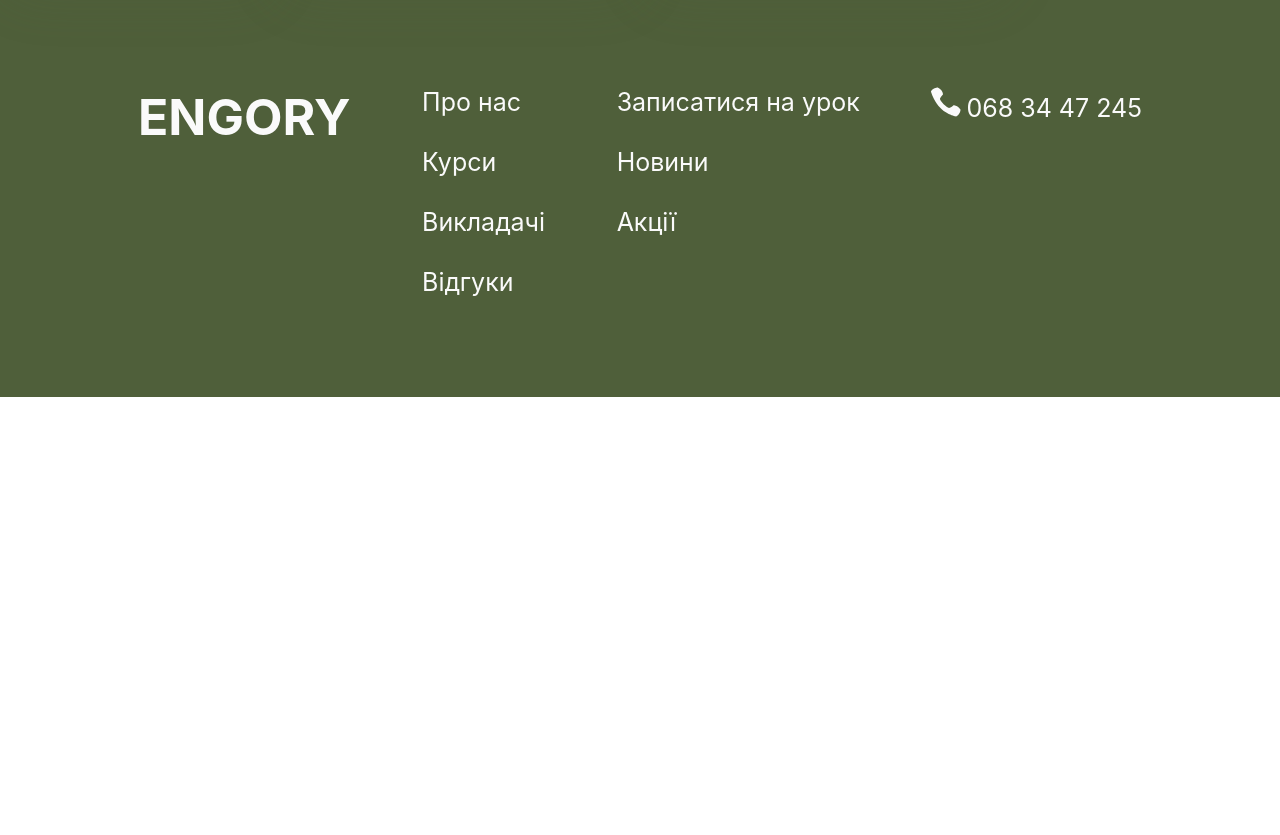
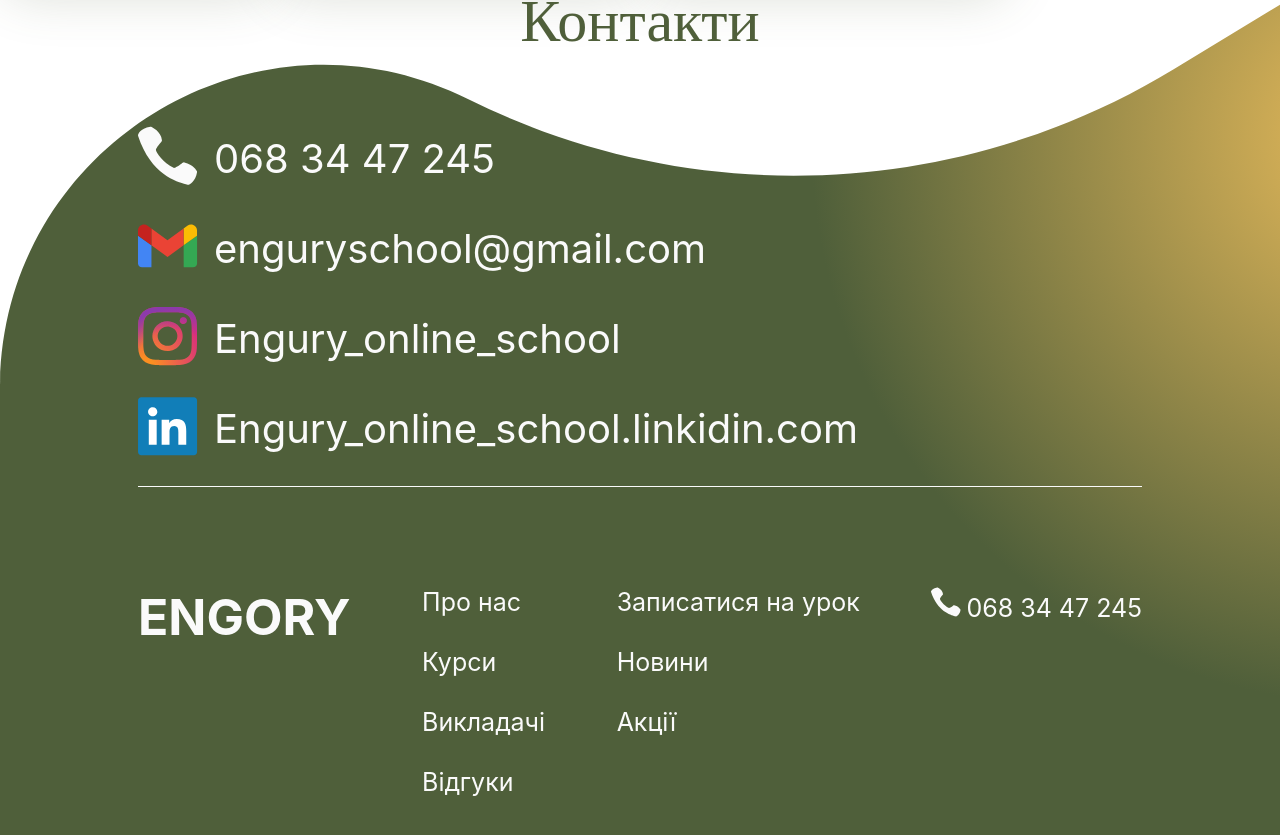
Before and after one commit to Hlib-Chyz/engury-school, a Next.js app: page / in a window 1280 px wide. Shown: the part 2160-2995 px from the top of the page. Before the commit the page ends 2557 px from the top, so only its background shows below. Built offline with nearby package versions, Linux system fonts and the light colour scheme.

Commit message:
feature: added contacts

```diff
--- a/components/contacts/contacts.module.scss
+++ b/components/contacts/contacts.module.scss
@@ -1,36 +1,37 @@
+.wrapper {
   .container {
-  padding: 100px 138px;
+    max-width: 1440px;
+    padding: 0 138px;
+    margin: 0 auto;
 
-  background-color: #4f5f3a;
+    h3 {
+      font-weight: 400;
+      font-size: 60px;
+      color: #4f5f3a;
 
-  display: flex;
-  justify-content: space-between;
-
-  color: #fafafa;
-
-  .logo {
-    font-weight: 700;
-    font-size: 50px;
+      margin-bottom: 70px;
+      text-align: center;
     }
 
     ul {
       li {
+        margin-bottom: 26px;
+
+        display: flex;
+        align-items: center;
+        .text {
           font-weight: 400;
-      font-size: 25px;
+          font-size: 40px;
+          color: #fafafa;
 
-      margin-bottom: 30px;
+          margin-left: 16px;
         }
-
-    li:last-child {
-      margin-bottom: 0;
       }
     }
 
-  .phone {
-    .number-phone {
-      font-weight: 400;
-      font-size: 25px;
-      margin-left: 5px;
+    .line {
+      height: 1px;
+      background-color: #fafafa;
     }
   }
 }
--- a/components/contacts/contacts.tsx
+++ b/components/contacts/contacts.tsx
@@ -1,7 +1,47 @@
-import styles from "./footer.module.scss";
+import styles from "./contacts.module.scss";
 import Image from "next/image";
 import phone from "@images/phone.svg";
+import email from "@images/email.svg";
+import instagram from "@images/instagram.svg";
+import linkedin from "@images/linkedin.svg";
 
-export default function Cotacts() {
-  return <div className={styles.container}></div>;
+export default function Contacts() {
+  return (
+    <div className={styles.wrapper}>
+      <div className={styles.container}>
+        <h3>Контакти</h3>
+        <div>
+          <ul>
+            <li>
+              <span>
+                <Image src={phone} width="60" height="60" alt="Phone" />
+              </span>
+              <span className={styles.text}>068 34 47 245</span>
+            </li>
+            <li>
+              <span>
+                <Image src={email} width="60" height="60" alt="Phone" />
+              </span>
+              <span className={styles.text}>enguryschool@gmail.com</span>
+            </li>
+            <li>
+              <span>
+                <Image src={instagram} width="60" height="60" alt="Phone" />
+              </span>
+              <span className={styles.text}>Engury_online_school</span>
+            </li>
+            <li>
+              <span>
+                <Image src={linkedin} width="60" height="60" alt="Phone" />
+              </span>
+              <span className={styles.text}>
+                Engury_online_school.linkidin.com
+              </span>
+            </li>
+          </ul>
+        </div>
+        <div className={styles.line}></div>
+      </div>
+    </div>
+  );
 }
--- a/components/footer/footer.module.scss
+++ b/components/footer/footer.module.scss
@@ -1,5 +1,4 @@
 .wrapepr {
-  background-color: #4f5f3a;
   .container {
     max-width: 1440px;
     padding: 100px 138px;
@@ -17,9 +16,10 @@
 
     ul {
       li {
-        font-weight: 400;
-        font-size: 25px;
-
+        a {
+          font-weight: 400;
+          font-size: 25px;
+        }
         margin-bottom: 30px;
       }
 
--- a/components/footer/footer.tsx
+++ b/components/footer/footer.tsx
@@ -9,17 +9,31 @@ export default function Footer() {
         <div className={styles.logo}>ENGORY</div>
         <div>
           <ul>
-            <li>Про нас</li>
-            <li>Курси</li>
-            <li>Викладачі</li>
-            <li>Відгуки</li>
+            <li>
+              <a>Про нас</a>
+            </li>
+            <li>
+              <a>Курси</a>
+            </li>
+            <li>
+              <a>Викладачі</a>
+            </li>
+            <li>
+              <a>Відгуки</a>
+            </li>
           </ul>
         </div>
         <div>
           <ul>
-            <li>Записатися на урок</li>
-            <li>Новини</li>
-            <li>Акції</li>
+            <li>
+              <a>Записатися на урок</a>
+            </li>
+            <li>
+              <a>Новини</a>
+            </li>
+            <li>
+              <a>Акції</a>
+            </li>
           </ul>
         </div>
         <div className={styles.phone}>
--- a/pages/index.tsx
+++ b/pages/index.tsx
@@ -4,6 +4,7 @@ import Subheader from "@components/subheader/subheader";
 import Reviews from "@components/reviews/reviews";
 import React from "react";
 import Footer from "@components/footer/footer";
+import Contacts from "@components/contacts/contacts";
 
 export default function Home() {
   return (
@@ -12,7 +13,10 @@ export default function Home() {
       <Subheader />
       <AboutUs />
       <Reviews />
-      <Footer />
+      <div className="wrapper-contacts-footer">
+        <Contacts />
+        <Footer />
+      </div>
     </div>
   );
 }
--- a/styles/globals.scss
+++ b/styles/globals.scss
@@ -27,6 +27,8 @@ ul {
 a {
   color: inherit;
   text-decoration: none;
+
+  cursor: pointer;
 }
 
 * {
@@ -36,3 +38,8 @@ a {
 .container {
   margin: 0 auto;
 }
+
+.wrapper-contacts-footer {
+  background-image: url(".././images/footer-background.svg");
+  background-size: cover;
+}
```
Also changed, not shown: images/footer-background.svg (added). Lines whose indentation alone changed are shown as unchanged.
